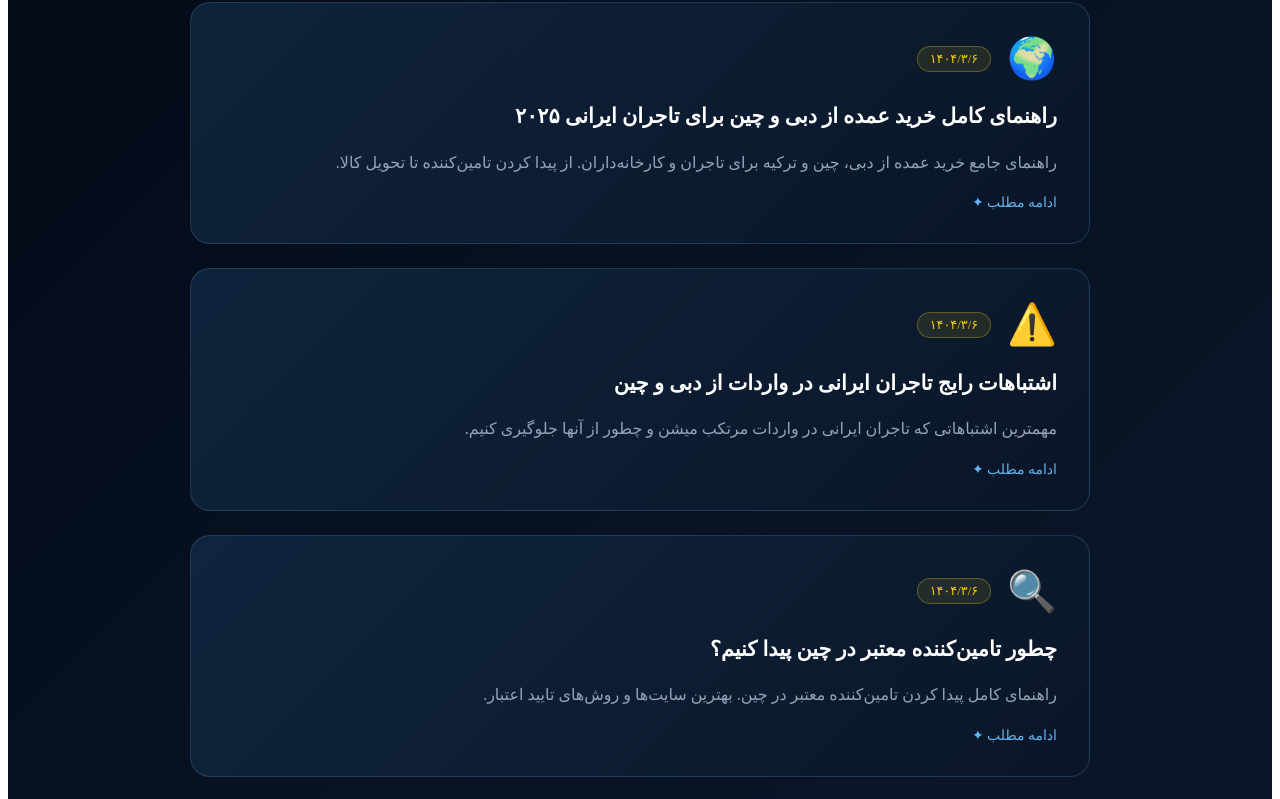
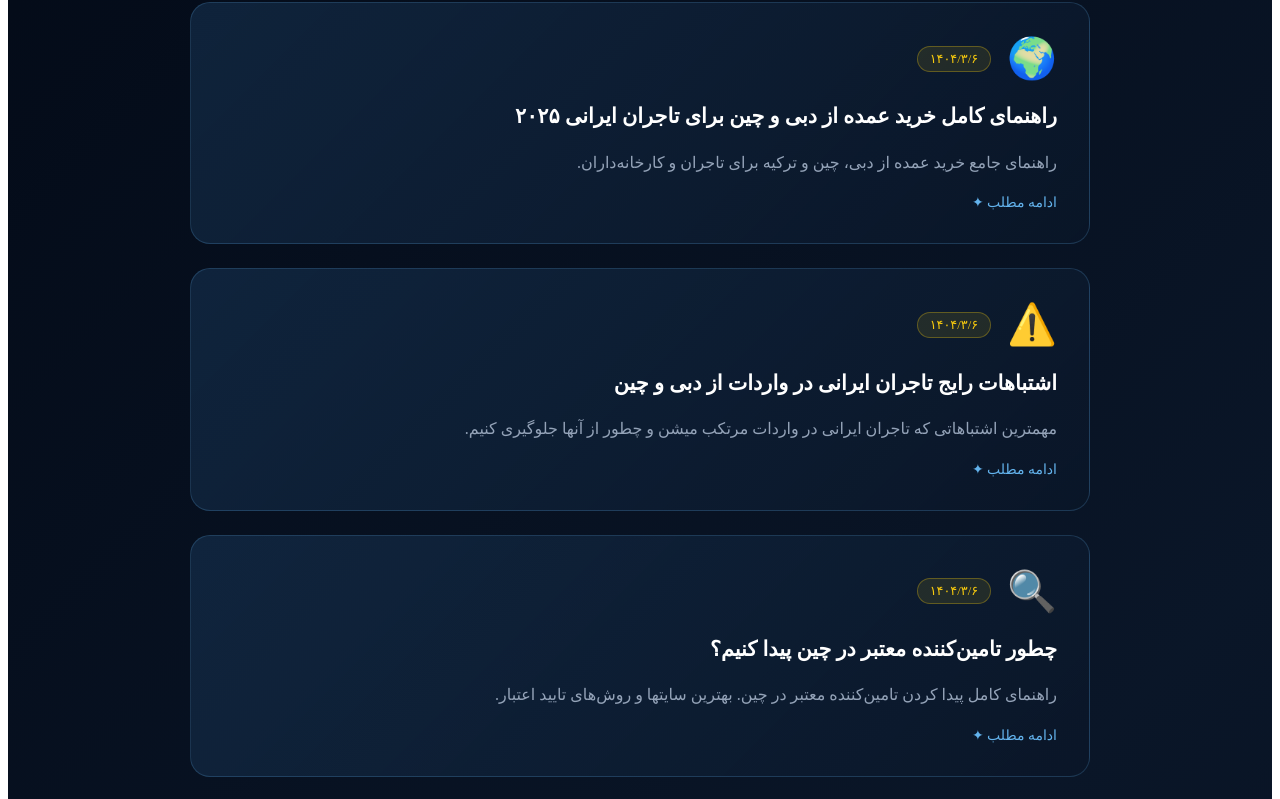
Before and after one commit to seyedmehdialavi93-coder/konjoko, a Next.js app: page /blog in a window 1280 px wide. Shown: the part 603-1402 px from the top of the page. Built offline with nearby package versions, Linux system fonts and the light colour scheme.

Commit message:
fix blog list with all 12 posts

```diff
--- a/app/blog/page.tsx
+++ b/app/blog/page.tsx
@@ -2,13 +2,13 @@ import Link from "next/link";
 
 const posts = [
   { slug: "tajrobe-tajer-irani", title: "تجربه واقعی: چطور یه تاجر ایرانی با کنجوکو ۴۰٪ هزینه واردات رو کم کرد", excerpt: "داستان واقعی رضا، صاحب کارگاه تولید کیف و کفش که با کنجوکو هزینه واردات از چین رو ۴۰٪ کاهش داد.", date: "۱۴۰۴/۳/۶", emoji: "💼" },
- { slug: "kharid-omde-dubai-chin", title: "راهنمای کامل خرید عمده از دبی و چین برای تاجران ایرانی ۲۰۲۵", excerpt: "راهنمای جامع خرید عمده از دبی، چین و ترکیه برای تاجران و کارخانه‌داران. از پیدا کردن تامین‌کننده تا تحویل کالا.", date: "۱۴۰۴/۳/۶", emoji: "🌍" },
+  { slug: "kharid-omde-dubai-chin", title: "راهنمای کامل خرید عمده از دبی و چین برای تاجران ایرانی ۲۰۲۵", excerpt: "راهنمای جامع خرید عمده از دبی، چین و ترکیه برای تاجران و کارخانه‌داران.", date: "۱۴۰۴/۳/۶", emoji: "🌍" },
   { slug: "eshtebahaat-tajaran", title: "اشتباهات رایج تاجران ایرانی در واردات از دبی و چین", excerpt: "مهمترین اشتباهاتی که تاجران ایرانی در واردات مرتکب میشن و چطور از آنها جلوگیری کنیم.", date: "۱۴۰۴/۳/۶", emoji: "⚠️" },
- { slug: "tamin-konande-chin", title: "چطور تامین‌کننده معتبر در چین پیدا کنیم؟", excerpt: "راهنمای کامل پیدا کردن تامین‌کننده معتبر در چین. بهترین سایت‌ها و روش‌های تایید اعتبار.", date: "۱۴۰۴/۳/۶", emoji: "🔍" },
- { slug: "havaleh-derham", title: "حواله درهم برای تجار ایرانی — راهنمای کامل ۲۰۲۵", excerpt: "راهنمای کامل حواله درهم برای تاجران ایرانی. نحوه ارسال درهم به دبی و بهترین روش پرداخت.", date: "۱۴۰۴/۳/۶", emoji: "🇦🇪" },
+  { slug: "tamin-konande-chin", title: "چطور تامین‌کننده معتبر در چین پیدا کنیم؟", excerpt: "راهنمای کامل پیدا کردن تامین‌کننده معتبر در چین. بهترین سایتها و روش‌های تایید اعتبار.", date: "۱۴۰۴/۳/۶", emoji: "🔍" },
+  { slug: "havaleh-derham", title: "حواله درهم برای تجار ایرانی — راهنمای کامل ۲۰۲۵", excerpt: "راهنمای کامل حواله درهم برای تاجران ایرانی. نحوه ارسال درهم به دبی و بهترین روش پرداخت.", date: "۱۴۰۴/۳/۶", emoji: "💰" },
   { slug: "kharid-az-dubai", title: "چطور از دبی خرید کنیم؟ راهنمای کامل ۲۰۲۵", excerpt: "خرید از دبی یکی از بهترین روش های تهیه کالای باکیفیت با قیمت مناسب است.", date: "۱۴۰۴/۳/۶", emoji: "🇦🇪" },
   { slug: "pardakht-beinalmelli", title: "راهنمای پرداخت بین المللی برای ایرانیان", excerpt: "پرداخت بین المللی دیگر سخت نیست. با کنجوکو به راحتی پرداخت کنید.", date: "۱۴۰۴/۳/۶", emoji: "💳" },
- { slug: "kharid-az-chin", title: "خرید از چین به روش صحیح — راهنمای ۲۰۲۵", excerpt: "چین بزرگترین تامین کننده کالا در جهان است. بدانید چطور با اطمینان خرید کنید.", date: "۱۴۰۴/۳/۶", emoji: "🇨" },
+  { slug: "kharid-az-chin", title: "خرید از چین به روش صحیح — راهنمای ۲۰۲۵", excerpt: "چین بزرگترین تامین کننده کالا در جهان است. بدانید چطور با اطمینان خرید کنید.", date: "۱۴۰۴/۳/۶", emoji: "🇨🇳" },
   { slug: "kharid-az-turkey", title: "خرید از ترکیه — راهنمای کامل ۲۰۲۵", excerpt: "ترکیه یکی از نزدیکترین مقاصد برای خرید کالای باکیفیت است.", date: "۱۴۰۴/۳/۶", emoji: "🇹🇷" },
   { slug: "havaleh-arzi", title: "حواله ارزی چیست و چطور کار میکنه؟", excerpt: "حواله ارزی روشی برای انتقال پول به خارج از کشور است. همه چیز را بدانید.", date: "۱۴۰۴/۳/۶", emoji: "💱" },
   { slug: "kharid-az-amazon", title: "خرید از آمازون برای ایرانیان — راهنمای کامل ۲۰۲۵", excerpt: "آمازون بزرگترین فروشگاه اینترنتی دنیاست. بدانید چطور از آمازون خرید کنید.", date: "۱۴۰۴/۳/۶", emoji: "📦" },
```
Lines whose indentation alone changed are shown as unchanged.
